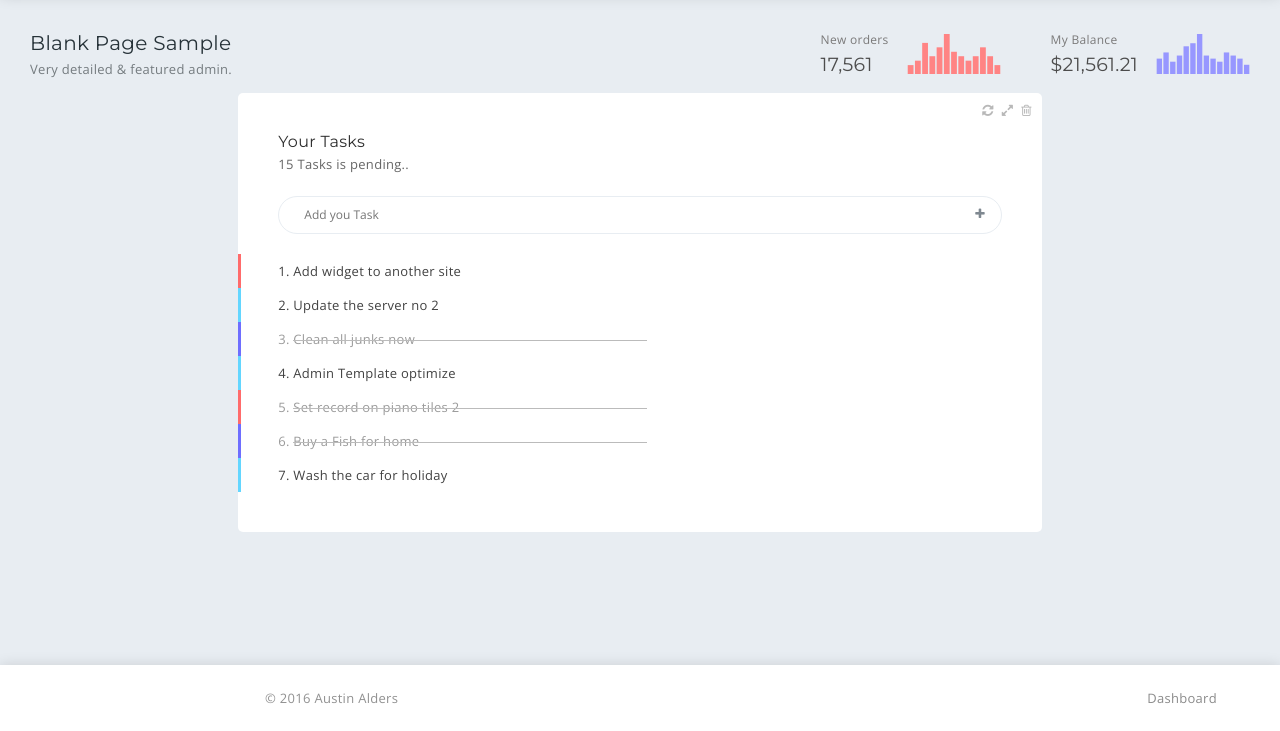
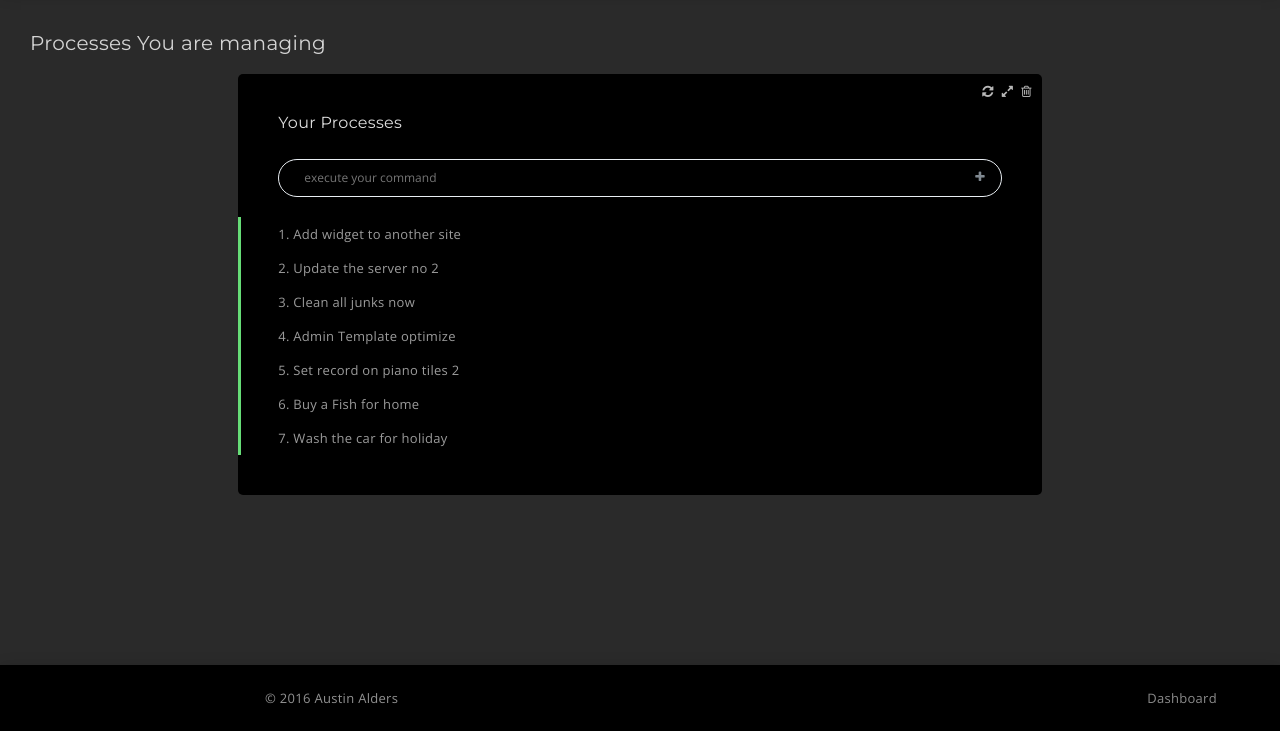
Before and after one commit to disneysstartrek2009/processmanager, a website: page client/index.html in a window 1280 px wide. Shown: the part 69-800 px from the top of the page. Drawn offline with nearby package versions, Linux system fonts and the light colour scheme; some packages are replaced by stand-ins of ours.

Commit message:
theme dark

```diff
--- a/client/partials/home.html
+++ b/client/partials/home.html
@@ -6,26 +6,13 @@
 	<div class="row">
 		<div class="col-md-4 column">
 			<div class="heading-profile">
-				<h2>Blank Page Sample</h2>
-				<span>Very detailed & featured admin.</span>
+				<h2>Processes You are managing</h2>
+
 			</div>
 		</div>
 		<div class="col-md-8 column">
 			<div class="top-bar-chart">
-				<div class="quick-report">
-					<div class="quick-report-infos">
-						<p>My Balance</p>
-						<h3>$21,561.21</h3>
-					</div>
-					<span class="bar2">5,7,4,6,9,10,13,6,5,4,7,6,5,3</span>
-				</div>
-				<div class="quick-report">
-					<div class="quick-report-infos">
-						<p>New orders</p>
-						<h3>17,561</h3>
-					</div>
-					<span class="bar">2,3,7,4,6,9,5,4,3,4,6,4,2</span>
-				</div>
+
 			</div><!-- Top Bar Chart -->
 		</div>
 	</div>
@@ -40,21 +27,21 @@
 				</div>
 				<div class="task-managment">
 					<div class="widget-title">
-						<h3>Your Tasks</h3>
-						<span>15 Tasks is pending..</span>
+						<h3>Your Processes</h3>
+
 					</div>
 					<form class="add-task-item">
-				        <input type="text" name="item" id="task-item" placeholder="Add you Task" />
+				        <input type="text" name="item" id="task-item" placeholder="execute your command" />
 				       	<div id="itembutton"> <button id="addEventAdder"><i class="fa fa-plus"></i></button></div>
 				    </form>
 					<ol id ="listitems">
 						<li><i class="red-skin"></i>Add widget to another site<span class="fa fa-close"></span></li>
-						<li><i class="sky-skin"></i>Update the server no 2<span class="fa fa-close"></span></li>
-						<li class="active"><i class="purple-skin"></i>Clean all junks now<span class="fa fa-close"></span></li>
-						<li><i class="sky-skin"></i>Admin Template optimize<span class="fa fa-close"></span></li>
-						<li class="active"><i class="red-skin"></i>Set record on piano tiles 2<span class="fa fa-close"></span></li>
-						<li class="active"><i class="purple-skin"></i>Buy a Fish for home<span class="fa fa-close"></span></li>
-						<li><i class="sky-skin"></i>Wash the car for holiday<span class="fa fa-close"></span></li>
+						<li><i class="red-skin"></i>Update the server no 2<span class="fa fa-close"></span></li>
+						<li><i class="red-skin"></i>Clean all junks now<span class="fa fa-close"></span></li>
+						<li><i class="red-skin"></i>Admin Template optimize<span class="fa fa-close"></span></li>
+						<li><i class="red-skin"></i>Set record on piano tiles 2<span class="fa fa-close"></span></li>
+						<li><i class="red-skin"></i>Buy a Fish for home<span class="fa fa-close"></span></li>
+						<li><i class="red-skin"></i>Wash the car for holiday<span class="fa fa-close"></span></li>
 					</ol>
 				</div><!-- Task Management -->
 
--- a/client/templates/header.html
+++ b/client/templates/header.html
@@ -2,10 +2,6 @@
     <div class="logo">
         <a href="#/" title=""><i class="fa fa-terminal"></i> ProcessManager</a>
     </div>
-    <form class="search-form">
-        <input type="text" placeholder="Search Here..." />
-        <button type="submit"><i class="fa fa-search"></i></button>
-    </form>
     <ul>
         <li><a title=""><i class="fa fa-plus"></i>New Tasks</a></li>
         <li><a title=""><i class="fa fa-cloud-upload"></i>Upload Files</a></li>
```
Also changed, not shown: client/css/main.css.
